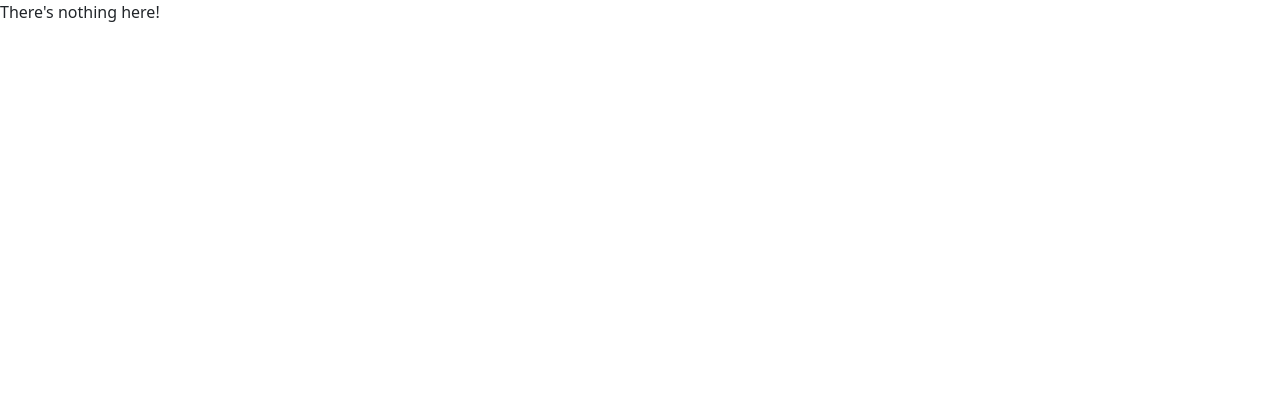
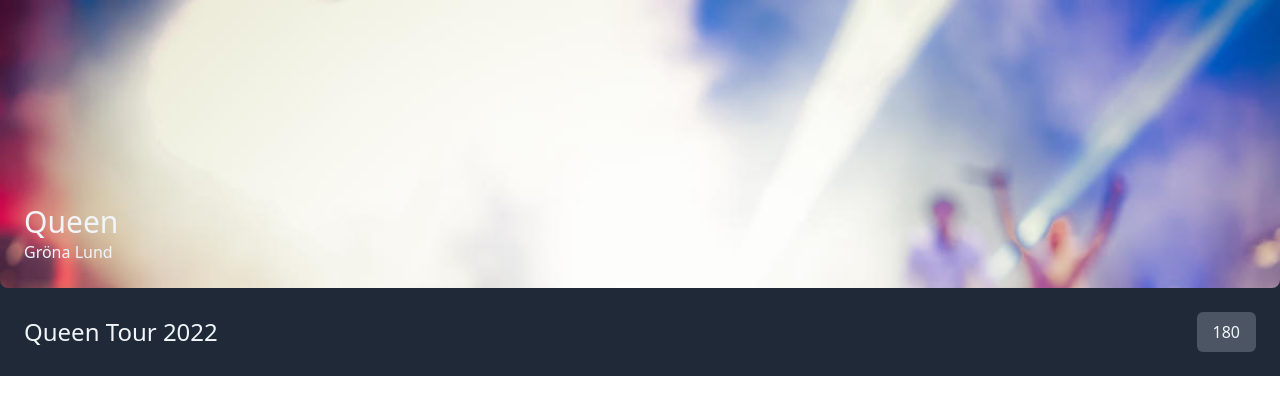
Before and after one commit to mebn/biljettsystem, a React (Create React App) app in the folder client/: page /event/1 in a window 1280 px wide. Shown: the top 414 px of the page. Built offline with nearby package versions, Linux system fonts and the light colour scheme.

Commit message:
Started making event page

```diff
--- a/client/package.json
+++ b/client/package.json
@@ -38,5 +38,10 @@
       "last 1 firefox version",
       "last 1 safari version"
     ]
+  },
+  "devDependencies": {
+    "autoprefixer": "^10.4.2",
+    "postcss": "^8.4.6",
+    "tailwindcss": "^3.0.18"
   }
 }
--- a/client/src/App.js
+++ b/client/src/App.js
@@ -6,6 +6,7 @@
 import NotFound from './pages/NotFound/NotFound';
 import ExamplePage from './pages/ExamplePage/ExamplePage';
 import ApiTesting from './pages/ApiTesting/ApiTesting';
+import Event from './pages/Event/Event'
 
 const App = () => (
   <React.StrictMode>
@@ -15,6 +16,7 @@
         <Route path="/examplePage" element={<ExamplePage />} />
         <Route path="/apiTesting" element={<ApiTesting />} />
         <Route path="*" element={<NotFound />} />
+        <Route path="/event/:eventId" element={<Event />} />
       </Routes>
     </BrowserRouter>
   </React.StrictMode>
--- a/client/src/index.css
+++ b/client/src/index.css
@@ -1,3 +1,7 @@
+@tailwind base;
+@tailwind components;
+@tailwind utilities;
+
 body {
   margin: 0;
   font-family: -apple-system, BlinkMacSystemFont, 'Segoe UI', 'Roboto', 'Oxygen',
--- /dev/null
+++ b/client/src/pages/Event/Event.jsx
@@ -0,0 +1,25 @@
+import { useParams } from "react-router-dom";
+
+const eventInfo = {title: "Queen", longTitle: "Queen Tour 2022", location: "Gröna Lund", price: 180, imgUrl: "/public/assets/images/eventBanner.jpeg"}
+
+const Event = () => {
+    let params = useParams();
+    return (
+        <div className="bg-gray-800 h-full text-slate-100">
+            <div className={`bg-[url('/public/assets/images/eventBanner.jpeg')] h-72 bg-cover flex
+                             flex-col justify-end p-6 rounded-bl-lg rounded-br-lg`}>
+                <div>
+                    <div className="text-3xl">{eventInfo.title}</div>
+                    <div className="text-l">{eventInfo.location}</div>
+                </div>
+            </div>
+            <div className="flex justify-between px-6 py-4 items-center">
+                <div className="text-2xl">{eventInfo.longTitle}</div>
+                <div className="bg-gray-600 block px-3 py-2 rounded-md">{eventInfo.price}</div>
+            </div>
+        </div>
+
+    )
+}
+
+export default Event;
--- a/client/src/pages/Home/Home.jsx
+++ b/client/src/pages/Home/Home.jsx
@@ -8,6 +8,7 @@
       <div className="page-content">
         <Link to="/examplePage"><button className="btn-1">example page</button></Link>
         <Link to="/apiTesting"><button className='btn-2'>API Testing</button></Link>
+        <Link to="/event/1"><button className=''>Event page</button></Link>
       </div>
     </div>
   );
--- /dev/null
+++ b/client/tailwind.config.js
@@ -0,0 +1,9 @@
+module.exports = {
+  content: [
+    "./src/**/*.{js,jsx,ts,tsx}"
+  ],
+  theme: {
+    extend: {},
+  },
+  plugins: [],
+}
```
Also changed, not shown: client/public/assets/images/eventBanner.jpeg (added), 1 other file (tests, documents, lock files or other folders).
